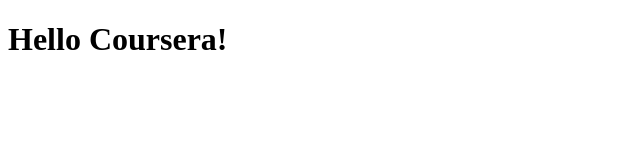
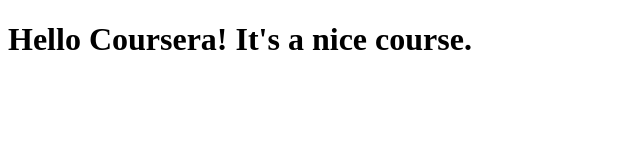
Before and after one commit to Pushpanjali0613/coursera-test, a plain HTML site: page site/index.html in a window 1280 px wide. Shown: the whole page, without its empty margins (0-640 px from the left). Drawn offline with Linux system fonts and the light colour scheme.

Commit message:
Small addition to our Page content.

```diff
--- a/site/index.html
+++ b/site/index.html
@@ -6,6 +6,6 @@
     <title>Hello Coursera!</title>
 </head>
 <body>
-    <h1>Hello Coursera!</h1>
+    <h1>Hello Coursera! It's a nice course.</h1>
 </body>
 </html>
```
